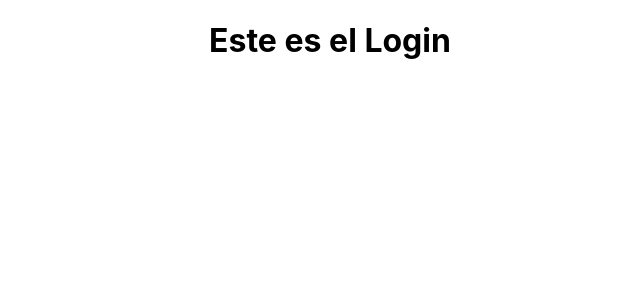
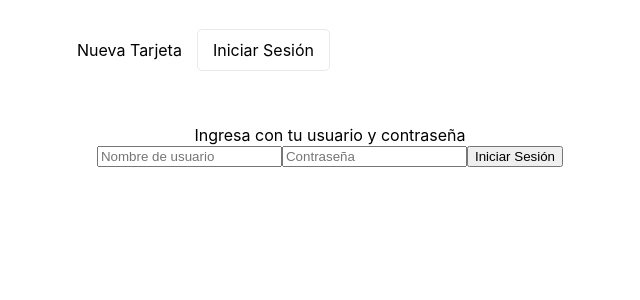
Before and after one commit to 3215LU/pilis-mod3-avila-benicio, a React (Create React App) app: page /login in a window 1280 px wide. Shown: the top 300 px of the page, without its empty margins (310-950 px from the left). Built offline with nearby package versions, Linux system fonts and the light colour scheme.

Commit message:
installing react-hook-form, adding navigation, adding login page

```diff
--- a/package.json
+++ b/package.json
@@ -8,6 +8,7 @@
     "@testing-library/user-event": "^13.5.0",
     "react": "^18.2.0",
     "react-dom": "^18.2.0",
+    "react-hook-form": "^7.36.1",
     "react-router-dom": "^6.4.1",
     "react-scripts": "5.0.1",
     "web-vitals": "^2.1.4"
--- a/src/App.js
+++ b/src/App.js
@@ -8,11 +8,13 @@ import CardCreation from './routes/Card/CardCreation';
 function App() {
   return (
     <div className="App">
-          <Routes>
-              <Route path="/" element={<Home/>}/>
-              <Route path='login' element={<Login/>}/>
-              <Route path='card/create' element={<CardCreation/>}/>
-          </Routes>
+      <Routes>
+        <Route path='/' element={<Navigation/>}>
+          <Route index element={<Home/>}/>
+          <Route path='login' element={<Login/>}/>
+          <Route path='card/create' element={<CardCreation/>}/>
+          </Route>
+      </Routes>
     </div>
   );
 }
--- /dev/null
+++ b/src/context/UserContext.js
@@ -0,0 +1,13 @@
+import { createContext, useState } from "react";
+
+export const UserContext = createContext({
+  currentUser: {},
+  setCurrentUser: () => {}
+})
+
+export const UserProvider = ({ children }) => {
+  const [currentUser, setCurrentUser] = useState(null);
+  const value = { currentUser, setCurrentUser };
+
+  return <UserContext.Provider value={value}>{children}</UserContext.Provider>;
+}
--- a/src/index.js
+++ b/src/index.js
@@ -4,12 +4,15 @@ import './index.css';
 import App from './App';
 import reportWebVitals from './reportWebVitals';
 import { BrowserRouter } from 'react-router-dom';
+import { UserProvider } from './context/UserContext';
 
 const root = ReactDOM.createRoot(document.getElementById('root'));
 root.render(
   <React.StrictMode>
     <BrowserRouter>
-      <App />
+      <UserProvider>
+        <App />
+      </UserProvider>
     </BrowserRouter>
   </React.StrictMode>
 );
--- a/src/routes/Login/Login.jsx
+++ b/src/routes/Login/Login.jsx
@@ -1,12 +1,53 @@
-
+import { useContext } from 'react';
+import { useForm } from 'react-hook-form'
+import { useNavigate } from 'react-router-dom';
+import { UserContext } from '../../context/UserContext';
+import './Login.css'
 
 const Login = () => {
-console.log("-----------")
+
+  const { setCurrentUser } = useContext(UserContext)
+  const { register, handleSubmit, formState: { errors } } = useForm();
+  const navigate = useNavigate()
+
+  const onSubmit = (data) => {
+    localStorage.setItem('currentUser', JSON.stringify(data))
+    setCurrentUser(data)
+    navigate('/')
+  }
+
   return (
-    <div>
-        <h1>Este es el Login</h1>
+    <div className='sign-in-container'>
+      <span>Ingresa con tu usuario y contraseña</span>
+      <form className='sign-in-form' onSubmit={handleSubmit(onSubmit)}>
+        <input
+          className='input-form'
+          type="text"
+          placeholder='Nombre de usuario'
+          {...register('username', {
+              required : 'Debe ingresar su nombre de usuario'
+            }
+          )
+        }
+         />
+        {/* <p>{errors.username?.message}</p> */}
+        <input
+          className='input-form'
+          type='password'
+          placeholder='Contraseña'
+          {...register(
+              'password',
+              {
+                required : 'Debe ingresar su contraseña'
+              }
+            )
+          }
+        />
+        {/* <p>{errors.password?.message}</p> */}
+         <button className='btn-form' type='submit'>Iniciar Sesión</button>
+      </form>
     </div>
-  );
-};
+  )
+}
 
 export default Login
--- /dev/null
+++ b/src/routes/Navigation/Navigation.css
@@ -0,0 +1,29 @@
+.navigation {
+    height: 100px;
+    display: flex;
+    justify-content: space-between;
+    margin-bottom: 25px;
+    /* box-shadow: rgba(0, 0, 0, 0.24) 0px 3px 8px; */
+    border-radius: 10px;
+    /* padding: 0 25px 0 25px; */
+  }
+
+  .nav-links-container {
+    width: 50%;
+    height: 100%;
+    display: flex;
+    align-items: center;
+    justify-content: flex-end;
+  }
+
+  .nav-link {
+    color: black;
+    text-decoration: none;
+    padding: 10px 15px;
+    cursor: pointer;
+  }
+
+  .sign-in {
+    border: 1px solid #e9e9e9;
+    border-radius: 5px;
+  }
--- a/src/routes/Navigation/Navigation.jsx
+++ b/src/routes/Navigation/Navigation.jsx
@@ -1,9 +1,52 @@
+import './Navigation.css'
+import { useContext, useEffect } from 'react';
+import { Link, Outlet } from 'react-router-dom';
+import { UserContext } from '../../context/UserContext';
+
+
+
 const Navigation = () => {
-    return (
-      <>
-        {/* <h1>Este es el Navigation</h1> */}
-      </>
-    );
+  const { currentUser, setCurrentUser } = useContext(UserContext);
+
+  useEffect(() => {
+    const userStored = localStorage.getItem('currentUser')
+    console.log({userStored})
+    if (userStored) {
+      setCurrentUser(JSON.parse(userStored))
+    }
+  }, [])
+
+  const handleSignOut = () => {
+    setCurrentUser(null);
   };
 
-  export default Navigation;
+  return (
+    <>
+      <div className='navigation'>
+        <div className='nav-links-container'>
+          { currentUser ? (
+            <Link className='nav-link' to='/card/create'>
+              Nueva Tarjeta
+            </Link>
+            ):(
+              <span className='nav-link'>Nueva Tarjeta</span>
+            )
+          }
+
+          {currentUser ? (
+            <span className='nav-link' onClick={handleSignOut}>
+              Cerrar Sesión
+            </span>
+          ) : (
+            <Link className='nav-link sign-in' to='/login'>
+              Iniciar Sesión
+            </Link>
+          )}
+        </div>
+      </div>
+
+      <Outlet />
+    </>
+  );};
+
+export default Navigation;
```
Also changed, not shown: 1 other file (tests, documents, lock files or other folders).
